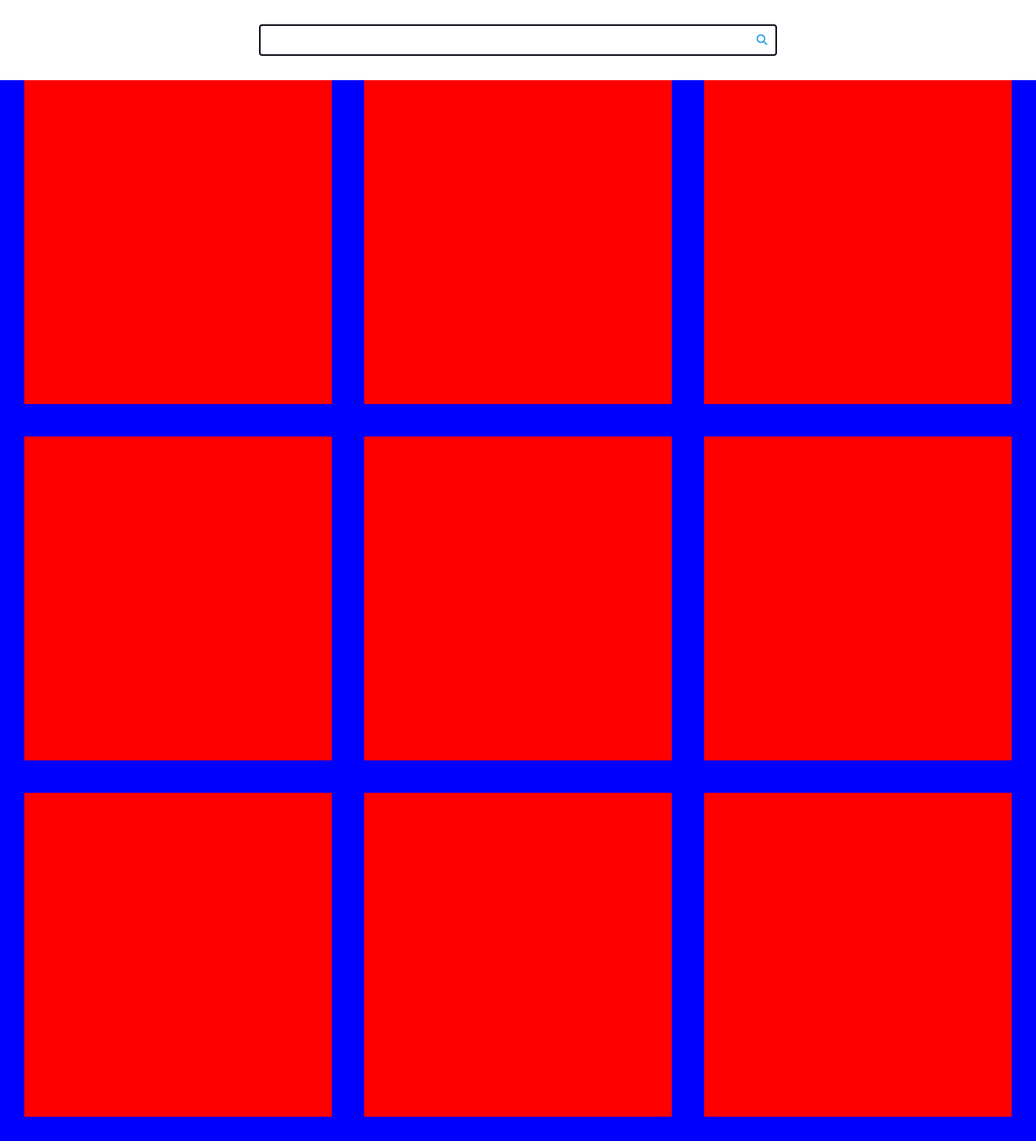
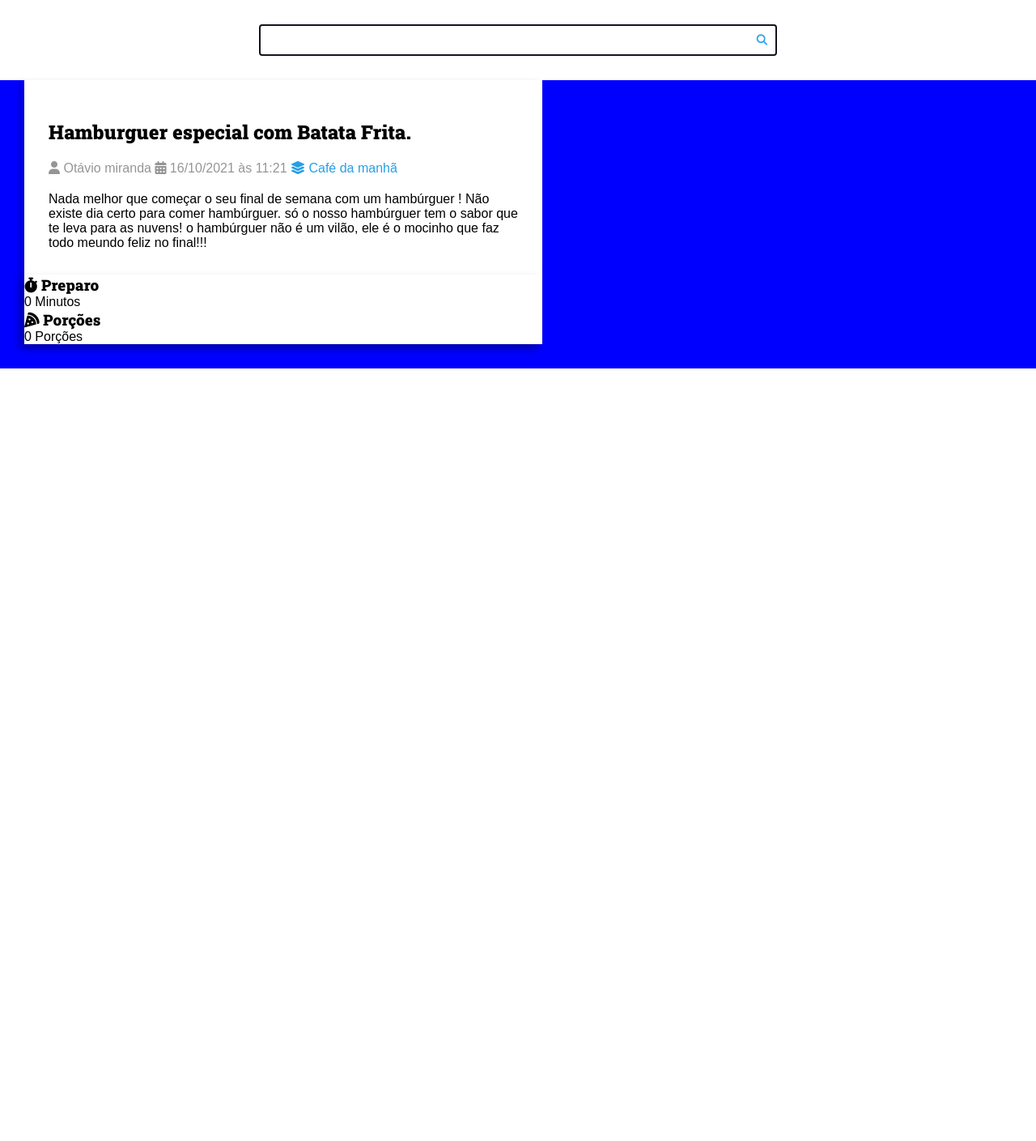
Before and after one commit to grodrigues49168/django-r1, a Django app: page / in a window 1280 px wide. Shown: the part 53-1462 px from the top of the page at 81% size. After the commit the page ends 508 px from the top, so only its background shows below. Run offline with Django 4.2, Linux system fonts and the light colour scheme; some libraries are stand-ins or nearby versions.

Commit message:
v0.0.1.3

```diff
--- a/recipes/templates/recipes/pages/home.html
+++ b/recipes/templates/recipes/pages/home.html
@@ -24,7 +24,7 @@
 </header>
 <br/> -->
 
-    <main class="main-content-container">
+    <!--<main class="main-content-container">
         <div class="main-content main-content-list container">
             <div class="temp"></div>
             <div class="temp"></div>
@@ -36,6 +36,64 @@
             <div class="temp"></div>
             <div class="temp"></div>
         </div>
+    </main> -->
+
+    <main class="main-content-conatainer">
+        <div class="main-content main-content-list container">
+            <div class="recipe recipe-list-item">
+                <div class="recipe-cover">
+                    <div class="recipe-cover">
+                        <img src="https://via.placeholder/1280x720/269fe6 " alt=""/>
+                    </div>
+                    <div class="recipe-title-container">
+                        <h2 class="recipe-title">Hamburguer especial com Batata Frita.</h2>
+                    </div>
+                    <div class="recipe-author">
+                        <span class="recipe-author-item">
+                            <i class="fas fa-user"></i>
+                            Otávio miranda
+                        </span>
+                        <span class="recipe-author-item">
+                            <i class="fas fa-calendar-alt"></i>
+                            16/10/2021 às 11:21
+                        </span>
+                        <span class="recipe-author-item">
+                            <a href="/recipes/catehory/cafe-da-manha/">
+                                <i class="fas fa-layer-group"></i>
+                                <span>Café da manhã</span>
+                            </a>
+                        </span>
+                    </div>
+                    <div class="recipe-content">
+                        <p>
+                            Nada melhor que começar o seu final de semana com um hambúrguer !
+                            Não existe dia certo para comer hambúrguer. só o nosso hambúrguer
+                            tem o sabor que te leva para as nuvens! o hambúrguer não é um vilão,
+                            ele é o mocinho que faz todo meundo feliz no final!!!
+                        </p>
+                    </div>
+                    <div class="recipe-meta-container">
+                        <div class="recipe-meta recipe preparation">
+                            <h3 class="recipe-meta-title">
+                                <i class="fas fa-stopwatch"></i>
+                                Preparo
+                            </h3>
+                            <div class="recipe-meta-text">
+                                0 Minutos
+                            </div>
+                            <div class="recipe-meta recipe-servings">
+                                <h3 class="recipe-meta-title"><i class="fas fa-pizza-slice">
+                                </i> Porções</h3>
+                                <div class="recipe-meta-text">0 Porções
+
+                                </div>
+                            </div>
+                        </div>
+                    </div>
+                </div>
+
+            </div>
+        </div>
     </main>
 
 </body>
--- a/recipes/templates/recipes/partials/head.html
+++ b/recipes/templates/recipes/partials/head.html
@@ -146,6 +146,63 @@
             grid-template-columns: repeat(auto-fit, minmax(340px, 1fr));
             gap: var(--spacing-gutter-large);
         }
+        .recipe{
+            background:  var(--color-white);
+            box-shadow: -5px 5px 10px rgba(0, 0, 0, .2);
+            transform:  scale(1);
+            transition:  all 300ms ease-in-out;
+        }
+
+        .recipe img{
+            max-width:  100%;
+
+        }
+
+        .recipe-list-item{
+            max-width: 64rem;
+        }
+
+        .recipe-list-item:hover {
+            transform:  scale(1.02);
+            box-shadow: -8px 8px 18px rgba(0, 0, 0, .25);
+
+        }
+        .recipe-title-container{
+            padding:  var(--spacing-gutter-medium);
+            padding-bottom:  2rem;
+        }
+        .recipe-author {
+            padding: 0 var(--spacing-gutter-medium);
+
+        }
+        .recipe-content {
+            padding:  var(--spacing-gutter-medium);
+            padding-top: 2rem;
+        }
+        .recipe-author-item{
+            color: var(--color-gray-4);
+        }
+        .recipe-author a{
+            color: var(--color-primary);
+            transition: all 300ms ease-in-out;
+            text-decoration: none;
+        }
+        .recipe-author a:hover {
+            color: var(--color-primary-dark);
+        }
+        .recipe-footer a {
+            background: var(--color-primary-dark);
+            display: block;
+            color: var(--color-white);
+            text-decoration: none;
+            text-align: center;
+            padding: 1.5rem var(--spacing-gutter-medium);
+            transition: all 300ms ease-in-out;
+        }
+        .recipe-footer a:hover{
+            filter: brightness(2);
+
+        }
 
     </style>
 
```
